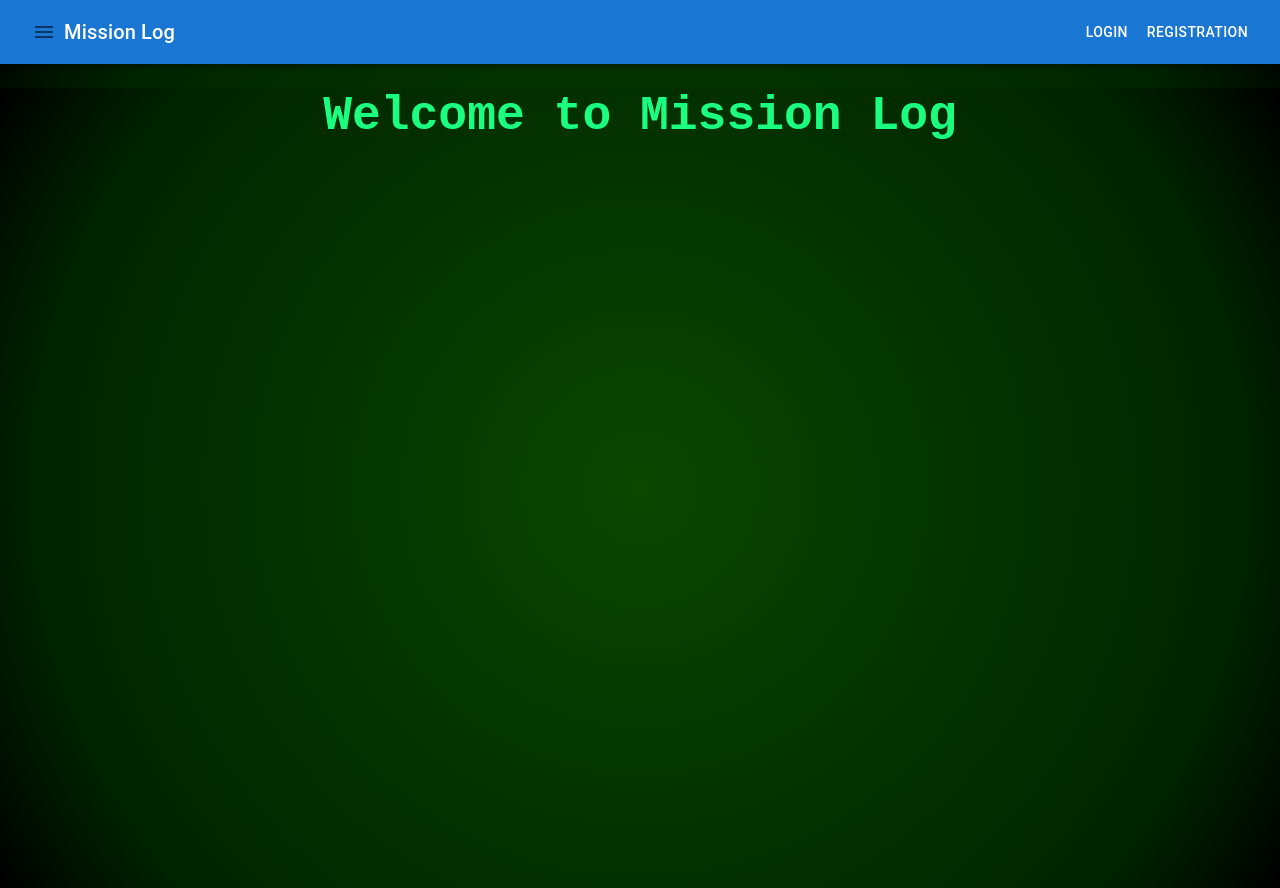
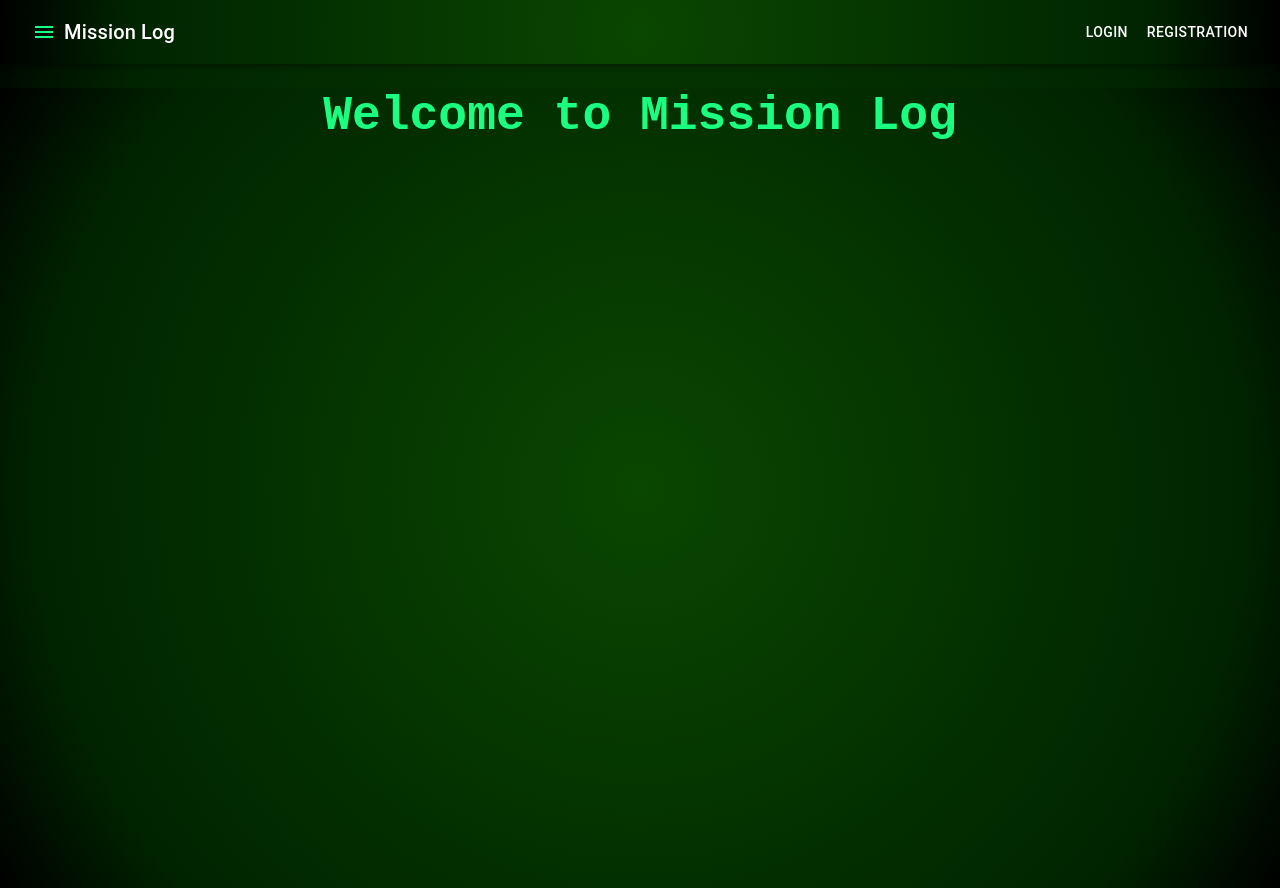
Before and after one commit to ianmccurry11/TODO_List, a React (Create React App) app in the folder react-frontend/: page / in a window 1280 px wide. Built offline with nearby package versions, Linux system fonts and the light colour scheme.

Commit message:
Changing navbar

```diff
--- a/react-frontend/src/App.css
+++ b/react-frontend/src/App.css
@@ -10,6 +10,14 @@ body h1 {
   font-family: "Courier New", Courier, monospace;
 }
 
-AppBar{
+Appbar .navbar{
   background-color: #1bff80;
 }
+
+.navbar .navbar-content{
+  background-image: radial-gradient(circle at center, #0a4700 0%, #002400 80%, #000000 100%);
+}
+
+container .icon{
+  color: #1bff80;
+}
--- a/react-frontend/src/Navbar.js
+++ b/react-frontend/src/Navbar.js
@@ -15,9 +15,10 @@ import './App.css';
 export default function ButtonAppBar() {
   const { user } = useAuthContext();
   return (
-    <AppBar position="static">
+    <div className="navbar">
+      <AppBar position="static" className="navbar-content">
         <Toolbar>
-        <HamburgerMenu />
+          <HamburgerMenu className="hamburger" />
           <Typography variant="h6" component="div" sx={{ flexGrow: 1 }}>
             Mission Log
           </Typography>
@@ -32,5 +33,6 @@ export default function ButtonAppBar() {
           )}
         </Toolbar>
       </AppBar>
+    </div>
   );
 }
--- a/react-frontend/src/hamburger.js
+++ b/react-frontend/src/hamburger.js
@@ -7,6 +7,7 @@ import List from '@mui/material/List';
 import ListItem from '@mui/material/ListItem';
 import ListItemText from '@mui/material/ListItemText';
 import { Link } from 'react-router-dom';
+import './App.css';
 
 // Your HamburgerMenu component
 const HamburgerMenu = () => {
@@ -19,10 +20,12 @@ const HamburgerMenu = () => {
 
   return (
     <>
-      {/* Hamburger icon */}
-      <IconButton onClick={toggleDrawer(true)}>
-        <MenuIcon />
-      </IconButton>
+      <container>
+        {/* Hamburger icon */}
+        <IconButton onClick={toggleDrawer(true)} className="icon">
+          <MenuIcon />
+        </IconButton>
+      </container>
 
       {/* Drawer */}
       <Drawer anchor="left" open={open} onClose={toggleDrawer(false)}>
```
Lines whose indentation alone changed are shown as unchanged.
